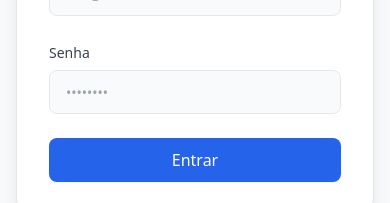
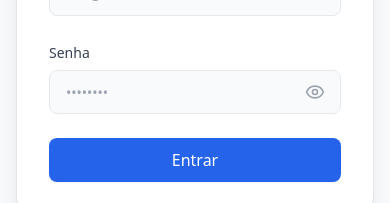
Before and after one commit to BrenoFreitasM/compras-tech-front-end, a Next.js app: page /login in a window 390 px wide. Shown: the part 454-657 px from the top of the page. Built offline with nearby package versions, Linux system fonts and the light colour scheme; no server answers.

Commit message:
feat(auth): add password visibility toggle and prevent mobile autocorrect

```diff
--- a/src/app/login/page.tsx
+++ b/src/app/login/page.tsx
@@ -1,11 +1,12 @@
 "use client";
 
-import { useActionState } from "react";
-import { Lock } from "lucide-react";
+import { useActionState, useState } from "react";
+import { Eye, EyeOff, Lock } from "lucide-react";
 import { loginAction } from "./actions";
 
 export default function LoginPage() {
   const [state, action, isPending] = useActionState(loginAction, undefined);
+  const [showPassword, setShowPassword] = useState(false);
 
   return (
     <main className="min-h-screen flex items-center justify-center bg-gray-50 dark:bg-gray-950 p-4">
@@ -31,6 +32,9 @@ export default function LoginPage() {
               type="email"
               name="email"
               required
+              autoCapitalize="none"
+              autoCorrect="off"
+              spellCheck={false}
               placeholder="seu@email.com"
               className="w-full h-11 px-4 bg-gray-50 dark:bg-gray-800 border border-gray-200 dark:border-gray-700 rounded-lg text-sm focus:outline-none focus:ring-2 focus:ring-blue-500 transition-shadow"
             />
@@ -38,13 +42,23 @@ export default function LoginPage() {
 
           <div className="space-y-1.5">
             <label className="text-sm font-medium text-gray-700 dark:text-gray-300">Senha</label>
-            <input
-              type="password"
-              name="password"
-              required
-              placeholder="••••••••"
-              className="w-full h-11 px-4 bg-gray-50 dark:bg-gray-800 border border-gray-200 dark:border-gray-700 rounded-lg text-sm focus:outline-none focus:ring-2 focus:ring-blue-500 transition-shadow"
-            />
+            <div className="relative">
+              <input
+                type={showPassword ? "text" : "password"}
+                name="password"
+                required
+                placeholder="••••••••"
+                className="w-full h-11 pl-4 pr-11 bg-gray-50 dark:bg-gray-800 border border-gray-200 dark:border-gray-700 rounded-lg text-sm focus:outline-none focus:ring-2 focus:ring-blue-500 transition-shadow"
+              />
+              <button
+                type="button"
+                onClick={() => setShowPassword((prev) => !prev)}
+                className="absolute right-3 top-1/2 -translate-y-1/2 text-gray-400 hover:text-gray-600 dark:hover:text-gray-200 p-1"
+                aria-label={showPassword ? "Ocultar senha" : "Ver senha"}
+              >
+                {showPassword ? <EyeOff className="w-5 h-5" /> : <Eye className="w-5 h-5" />}
+              </button>
+            </div>
           </div>
 
           <button
```
